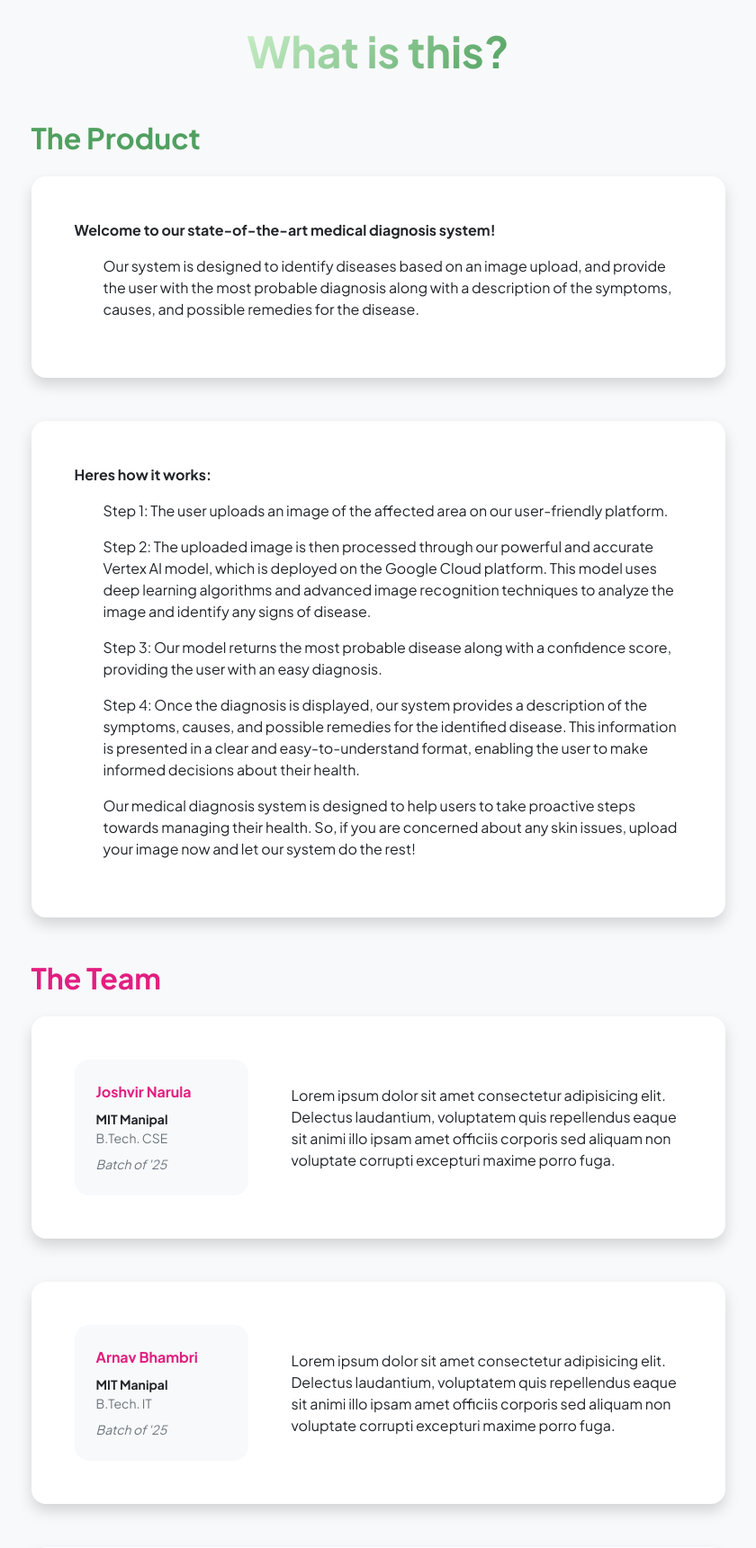
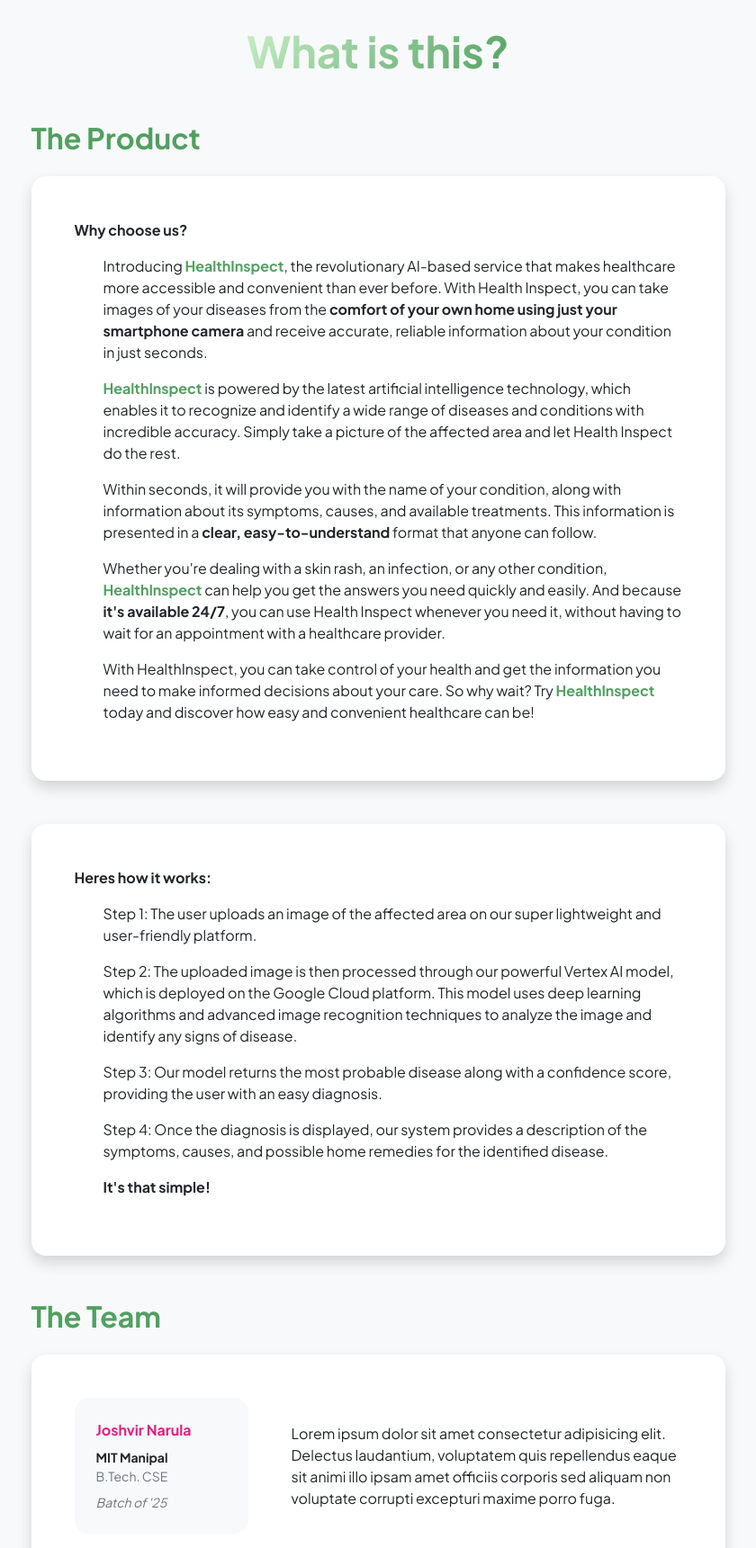
Before and after one commit to takshkothari/HealthInspect, a Flask app: page /about.html in a window 1280 px wide. Shown: the part 72-1793 px from the top of the page at 90% size, without its empty margins (220-1060 px from the left). Run offline with Flask 2, Linux system fonts and the light colour scheme; some libraries are stand-ins or nearby versions.

Commit message:
improved

```diff
--- a/templates/about.html
+++ b/templates/about.html
@@ -52,9 +52,17 @@
                             <div class="card shadow border-0 rounded-4 mb-5">
                                 <div class="card-body p-5">
                                     <div class="row align-items-center gx-5">
-                                        <div class="col-lg-12"><div class="fw-bold">Welcome to our state-of-the-art medical diagnosis system!</div>
+                                        <div class="col-lg-12"><div class="fw-bold">Why choose us?</div>
                                         <ul></ul>
-                                        <ul>Our system is designed to identify diseases based on an image upload, and provide the user with the most probable diagnosis along with a description of the symptoms, causes, and possible remedies for the disease.</ul>
+                                        <ul>Introducing <span class="fw-bolder text-primary">HealthInspect</span>, the revolutionary AI-based service that makes healthcare more accessible and convenient than ever before. With Health Inspect, you can take images of your diseases from the <span class="fw-bold">comfort of your own home using just your smartphone camera</span> and receive accurate, reliable information about your condition in just seconds.</ul>
+
+                                            <ul><span class="fw-bolder text-primary">HealthInspect</span> is powered by the latest artificial intelligence technology, which enables it to recognize and identify a wide range of diseases and conditions with incredible accuracy. Simply take a picture of the affected area and let Health Inspect do the rest.</ul>
+
+                                            <ul>Within seconds, it will provide you with the name of your condition, along with information about its symptoms, causes, and available treatments. This information is presented in a <span class="fw-bold">clear, easy-to-understand</span> format that anyone can follow.</ul>
+
+                                            <ul>Whether you're dealing with a skin rash, an infection, or any other condition, <span class="fw-bolder text-primary">HealthInspect</span> can help you get the answers you need quickly and easily. And because <span class="fw-bold">it's available 24/7</span>, you can use Health Inspect whenever you need it, without having to wait for an appointment with a healthcare provider.</ul>
+
+                                            <ul>With HealthInspect, you can take control of your health and get the information you need to make informed decisions about your care. So why wait? Try <span class="fw-bolder text-primary">HealthInspect</span> today and discover how easy and convenient healthcare can be!</ul>
                                     </div>
                                     </div>
                                 </div>
@@ -68,15 +76,15 @@
 
                                             <div class="col-lg-12"><div class="fw-bold">Heres how it works:</div>
                                              <ul></ul>
-                                            <ul>Step 1: The user uploads an image of the affected area on our user-friendly platform.</ul>
+                                            <ul>Step 1: The user uploads an image of the affected area on our super lightweight and user-friendly platform.</ul>
 
-                                            <ul>Step 2: The uploaded image is then processed through our powerful and accurate Vertex AI model, which is deployed on the Google Cloud platform. This model uses deep learning algorithms and advanced image recognition techniques to analyze the image and identify any signs of disease.</ul>
+                                            <ul>Step 2: The uploaded image is then processed through our powerful Vertex AI model, which is deployed on the Google Cloud platform. This model uses deep learning algorithms and advanced image recognition techniques to analyze the image and identify any signs of disease.</ul>
 
                                             <ul>Step 3: Our model returns the most probable disease along with a confidence score, providing the user with an easy diagnosis.</ul>
 
-                                            <ul>Step 4: Once the diagnosis is displayed, our system provides a description of the symptoms, causes, and possible remedies for the identified disease. This information is presented in a clear and easy-to-understand format, enabling the user to make informed decisions about their health.</ul>
+                                            <ul>Step 4: Once the diagnosis is displayed, our system provides a description of the symptoms, causes, and possible home remedies for the identified disease.</ul>
 
-                                            <ul>Our medical diagnosis system is designed to help users to take proactive steps towards managing their health. So, if you are concerned about any skin issues, upload your image now and let our system do the rest!</ul>
+                                            <ul><span class="fw-bold">It's that simple!</span></ul>
 
                                         </div>
                                     </div>
@@ -85,7 +93,9 @@
                         </section>
                         <!-- Education Section-->
                         <section>
-                            <h2 class="text-secondary fw-bolder mb-4">The Team</h2>
+                            <div class="d-flex align-items-center justify-content-between mb-4">
+                                <h2 class="text-primary fw-bolder mb-0">The Team</h2>
+                            </div>
                             <!-- Education Card 1-->
                             <div class="card shadow border-0 rounded-4 mb-5">
                                 <div class="card-body p-5">
```
